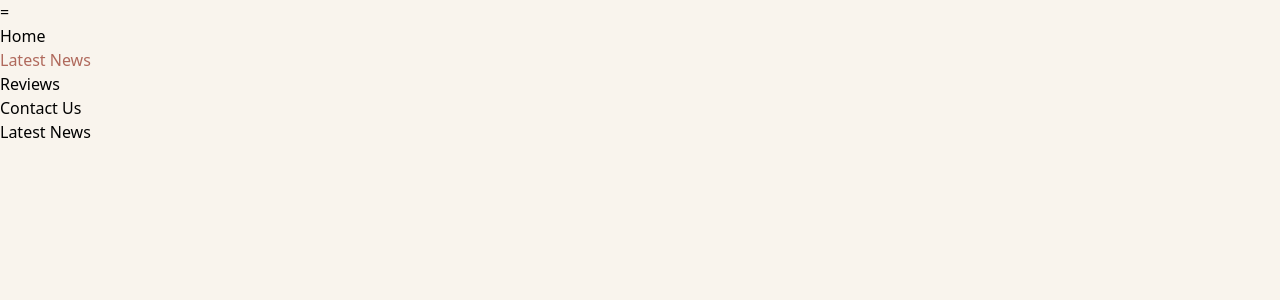
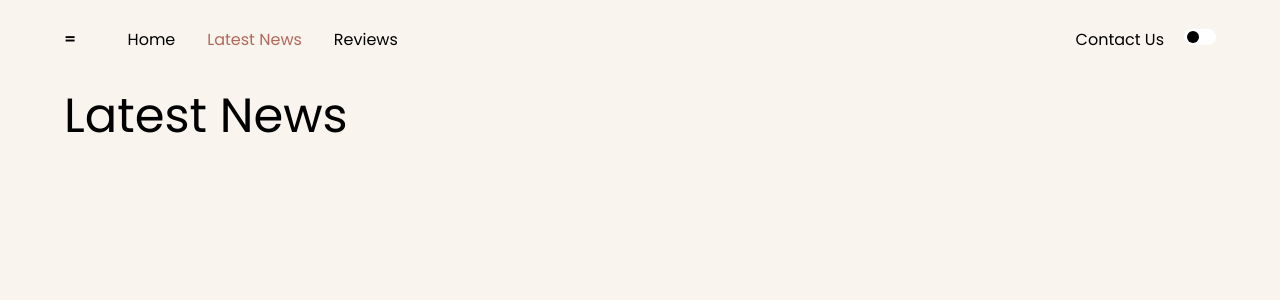
Before and after one commit to MartynasGit/cherry_task-3, a Nuxt app: page /latest-news in a window 1280 px wide. Shown: the top 300 px of the page. Built offline with nearby package versions, Linux system fonts and the light colour scheme.

Commit message:
Created ColorMode component. Added color theme switching funtionality.

```diff
--- a/assets/css/styles.css
+++ b/assets/css/styles.css
@@ -1,4 +1,9 @@
 
+@import url('https://fonts.googleapis.com/css2?family=Poppins&display=swap');
+/* :root {
+    --color-primary: #f9f4ed
+} */
 *{
-    background-color: #f9f4ed;
+    /* background-color: var(--color-primary); */
+    font-family: 'Poppins', sans-serif;
 }
--- /dev/null
+++ b/components/ColorMode.vue
@@ -0,0 +1,80 @@
+<template>
+    <div>
+        <input type="checkbox" @click="handleClick" />
+    </div>
+</template>
+
+<script setup>
+const colorMode = useColorMode()
+let darkMode = false
+function handleClick() {
+    if(darkMode === false){
+        colorMode.value = 'dark'
+        darkMode = true;
+    }
+    else{
+        colorMode.value = 'system'
+        darkMode= false
+    }
+
+
+}
+</script>
+
+<style >
+body {
+    background-color: #f9f4ed;
+}
+
+.dark-mode body {
+    background-color: #2a2a2a;
+    color: #eaeaea;
+}
+input[type="checkbox"] {
+    -webkit-appearance: none;
+    background-color: white;
+    -moz-appearance: none;
+    appearance: none;
+    position: relative;
+    width: 2rem;
+    height: 1rem;
+    outline: none;
+    border: none;
+    border-radius: 5rem;
+}
+
+input:checked[type="checkbox"] {
+    background-color: #2a2a2a;
+}
+
+input[type="checkbox"]::before {
+    content: " ";
+    position: absolute;
+    width: calc(1rem * 0.75);
+    height: calc(1rem * 0.75);
+    background-color: rgb(0, 0, 0);
+    border-radius: 5rem;
+    top: calc(1rem * 0.13);
+    left: 0.2rem;
+    transition: 0.2s;
+}
+
+input:checked[type="checkbox"]::before {
+    left: 1rem;
+    background-color: white;
+}
+
+.checkboxText {
+    font-family: 'Roboto', sans-serif;
+    font-size: 30px;
+    margin-left: 15px;
+}
+body {
+    background-color: #f9f4ed;
+}
+
+.dark-mode body {
+    background-color: #2a2a2a;
+    color: #eaeaea;
+}
+</style>
--- a/layouts/default.vue
+++ b/layouts/default.vue
@@ -1,10 +1,10 @@
 <template>
-    <div>
+    <div class="container px-16 pt-7">
         <header>
-            <nav>
+            <nav class="container mx-auto flex justify-between text-base">
                 <div>
-                    <NuxtLink to="/">=</NuxtLink>
-                    <ul>
+                    <ul class="flex gap-8">
+                        <li><NuxtLink class="font-bold mr-5">=</NuxtLink></li>
                         <li>
                             <NuxtLink to="/">Home</NuxtLink>
                         </li>
@@ -16,18 +16,24 @@
                         </li>
                     </ul>
                 </div>
-                <div>
+                <div class="flex gap-5">
                     <NuxtLink to="/contact">Contact Us</NuxtLink>
+                    <ColorMode/>
                 </div>
             </nav>
         </header>
-        <div>
+        <div class="mt-10">
             <slot></slot>
         </div>
     </div>
 </template>
-<style scoped>
+<style>
 .router-link-exact-active {
     color: #b0695c;
 }
 </style>
+
+<script setup>
+const colorMode = useColorMode()
+console.log(colorMode.preference)
+</script>
--- a/nuxt.config.ts
+++ b/nuxt.config.ts
@@ -1,5 +1,5 @@
 // https://nuxt.com/docs/api/configuration/nuxt-config
 export default defineNuxtConfig({
   css: ["~/assets/css/styles.css"],
-  modules: ["@nuxtjs/tailwindcss"],
+  modules: ["@nuxtjs/tailwindcss", "@nuxtjs/color-mode"],
 });
--- a/package.json
+++ b/package.json
@@ -8,6 +8,7 @@
     "postinstall": "nuxt prepare"
   },
   "devDependencies": {
+    "@nuxtjs/color-mode": "^3.2.0",
     "@nuxtjs/tailwindcss": "^6.1.3",
     "nuxt": "3.0.0"
   }
--- a/pages/latest-news.vue
+++ b/pages/latest-news.vue
@@ -1,6 +1,6 @@
 <template>
     <div>
-        <h2>Latest News</h2>
+        <h2 class="text-5xl">Latest News</h2>
     </div>
 </template>
 
```
Also changed, not shown: 1 other file (tests, documents, lock files or other folders).
